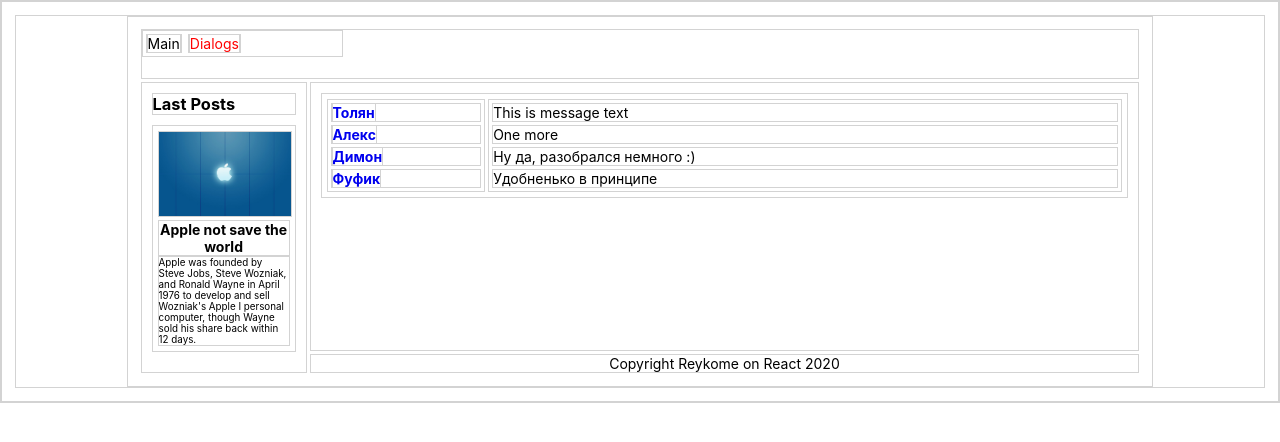
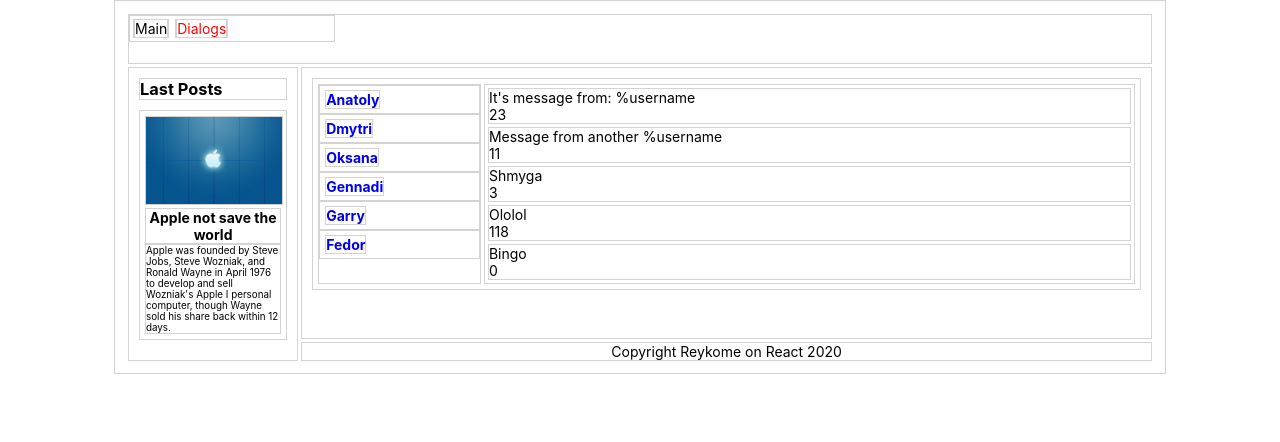
Before and after one commit to ReykoMe/react-learn, a React (Create React App) app in the folder mask/: page /dialogs in a window 1280 px wide. Shown: the top 442 px of the page. Built offline with nearby package versions, Linux system fonts and the light colour scheme.

Commit message:
Updated 19:58

```diff
--- a/mask/src/App.css
+++ b/mask/src/App.css
@@ -6,9 +6,12 @@
 
 body {
     font-size: 14px;
-    padding: 1%;
 }
 
+
+html, body, #root {
+    border: none;
+}
 
 .main-wrapper {
     display: grid;
--- a/mask/src/App.js
+++ b/mask/src/App.js
@@ -14,6 +14,7 @@ const App = () => {
                 <Header/>
                 <Sidebar/>
                 <div className="content">
+                    {/*Добавляем Route (необходимо установить из npm react-router-dom), с помощью которого реализуется логика "Если в строке браузера отображается /путь условный => отображать компоненту*/}
                     <Route exact path ="/dialogs" component={Dialogs}/>
                     <Route path ="/main" component={Content}/>
                 </div>
--- a/mask/src/dialogs/messages/messages.jsx
+++ b/mask/src/dialogs/messages/messages.jsx
@@ -1,22 +1,32 @@
 import React from "react";
 import classes from'./messages.module.css';
+
 
 //Если подкомпонента нигде не используется, ее можно оставить вместе с основной, но делать так нужно в том случае, если такой подход не будет создавать нагромождения
 const MessageItem =(props) => {
     return(
         <div className={classes.item}>
             {props.text}
+            <br/>
+            {props.likesCount}
         </div>
     )
 }
 
 const Messages = (props) => {
+    let  messagesData = [
+        {id: 1, message: "It's message from: %username", likesCount: 23},
+        {id: 2, message: "Message from another %username", likesCount: 11},
+        {id: 3, message: "Shmyga", likesCount: 3},
+        {id: 4, message: "Ololol", likesCount: 118},
+        {id: 5, message: "Bingo", likesCount: 0}
+    ];
+
+    let messagesText = messagesData.map((element) => <MessageItem text ={element.message} likesCount ={element.likesCount} key ={element.id}/>)
     return (
         <div className="messages">
-            <MessageItem text = "This is message text"/>
-            <MessageItem text = "One more"/>
-            <MessageItem text = "Ну да, разобрался немного :)"/>
-            <MessageItem text = "Удобненько в принципе"/>
+            {messagesText}
+
         </div>
     )
 }
--- a/mask/src/dialogs/usertree/users.jsx
+++ b/mask/src/dialogs/usertree/users.jsx
@@ -13,12 +13,22 @@ const UserItem = (props) => {
     )
 }
 const Users = (props) => {
+    //Кусок данных, имитирующий инфу из базы данных, в будущем поменяется на БД
+    let usersData = [
+        {id: 1, name: "Anatoly"},
+        {id: 2, name: "Dmytri"},
+        {id: 3, name: "Oksana"},
+        {id: 4, name: "Gennadi"},
+        {id: 5, name: "Garry"},
+        {id: 6, name: "Fedor"}
+    ]
+
+    //Создадим новый массив и вытащим из него все значения usersData (element) посредством метода map
+    let usersElementsArray = usersData.map((element) => <UserItem name={element.name} id={element.id} key ={element.id}/>);
+
     return (
         <div className="users">
-            <UserItem name="Толян" id="1" /> {/*вызываем UserItem с параметрами name и id, они передаются в класс, где могут использоваться посредством props.name или props.id*/}
-            <UserItem name="Алекс" id="2" />
-            <UserItem name="Димон" id="3" />
-            <UserItem name="Фуфик" id="4" />
+            {usersElementsArray}
         </div>
     )
 }
--- a/mask/src/dialogs/usertree/users.module.css
+++ b/mask/src/dialogs/usertree/users.module.css
@@ -1,6 +1,6 @@
 .item {
     color: #000;
-    margin: 3px;
+    padding: 5px;
 }
 
 .item a {
```
